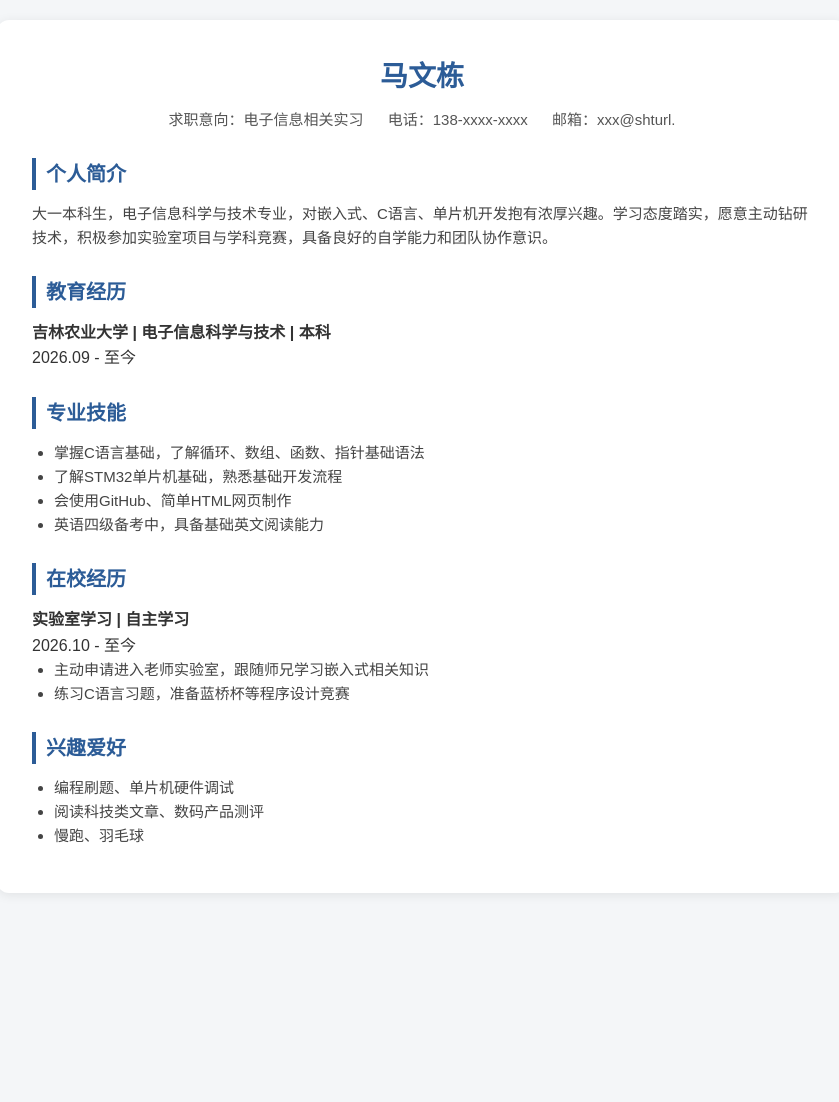
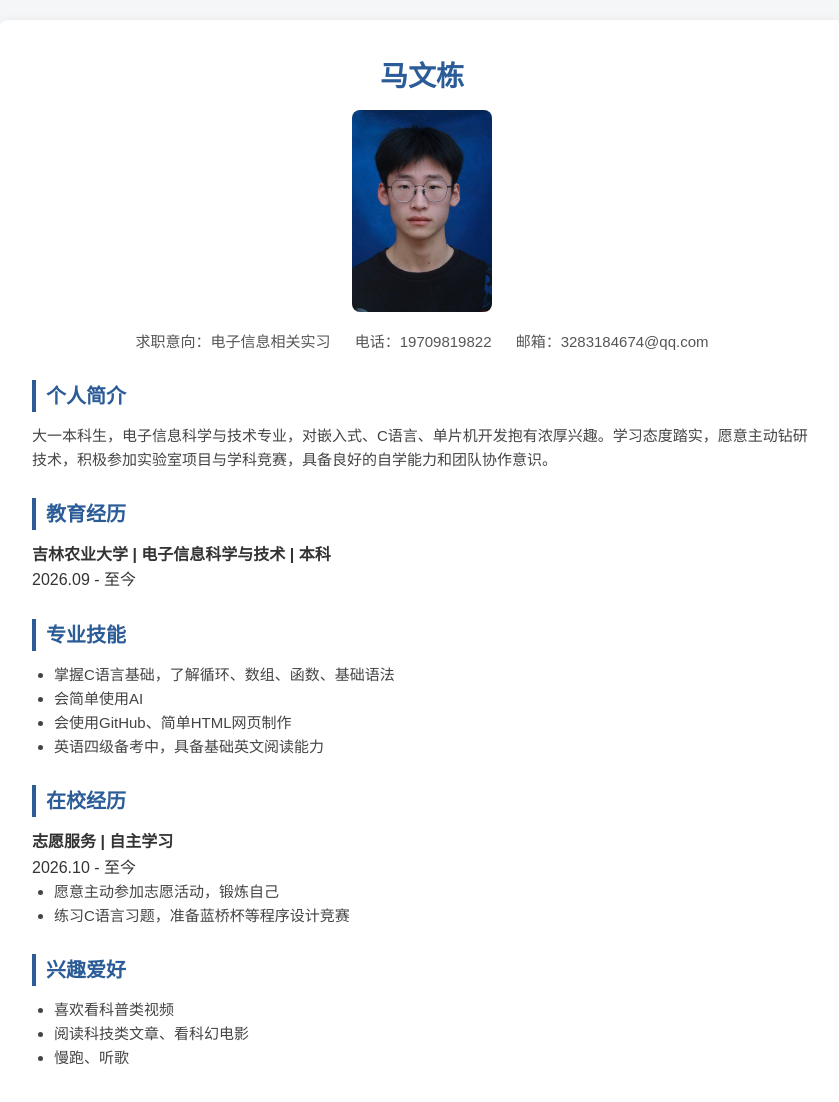
Before and after one commit to DDDDDD404-mm/DDDDDD404-mm.github.io, a plain HTML site: page index.html in a window 1280 px wide. Shown: the whole page, without its empty margins (218-1057 px from the left). Before the commit the page ends 913 px from the top, so only its background shows below. Drawn offline with Linux system fonts and the light colour scheme.

Commit message:
Add files via upload

```diff
--- a/index.html
+++ b/index.html
@@ -29,10 +29,13 @@
 <body>
     <div class="container">
         <h1>马文栋</h1>
+<div style="text-align:center;margin:10px 0;">
+  <img src="photo.jpg" width="140" style="border-radius:8px;">
+</div>
         <div class="info">
             <span>求职意向：电子信息相关实习</span>
-            <span>电话：138-xxxx-xxxx</span>
-            <span>邮箱：xxx@shturl.</span>
+            <span>电话：19709819822</span>
+            <span>邮箱：3283184674@qq.com</span>
         </div>
 
         <h2>个人简介</h2>
@@ -46,27 +49,27 @@
 
         <h2>专业技能</h2>
         <ul>
-            <li>掌握C语言基础，了解循环、数组、函数、指针基础语法</li>
-            <li>了解STM32单片机基础，熟悉基础开发流程</li>
+            <li>掌握C语言基础，了解循环、数组、函数、基础语法</li>
+            <li>会简单使用AI</li>
             <li>会使用GitHub、简单HTML网页制作</li>
             <li>英语四级备考中，具备基础英文阅读能力</li>
         </ul>
 
         <h2>在校经历</h2>
         <div class="item">
-            <div class="item-title">实验室学习 | 自主学习</div>
+            <div class="item-title">志愿服务 | 自主学习</div>
             <div>2026.10 - 至今</div>
             <ul>
-                <li>主动申请进入老师实验室，跟随师兄学习嵌入式相关知识</li>
+                <li>愿意主动参加志愿活动，锻炼自己</li>
                 <li>练习C语言习题，准备蓝桥杯等程序设计竞赛</li>
             </ul>
         </div>
 
         <h2>兴趣爱好</h2>
         <ul>
-            <li>编程刷题、单片机硬件调试</li>
-            <li>阅读科技类文章、数码产品测评</li>
-            <li>慢跑、羽毛球</li>
+            <li>喜欢看科普类视频</li>
+            <li>阅读科技类文章、看科幻电影</li>
+            <li>慢跑、听歌</li>
         </ul>
     </div>
 </body>
```
Also changed, not shown: photo.jpg (added).
